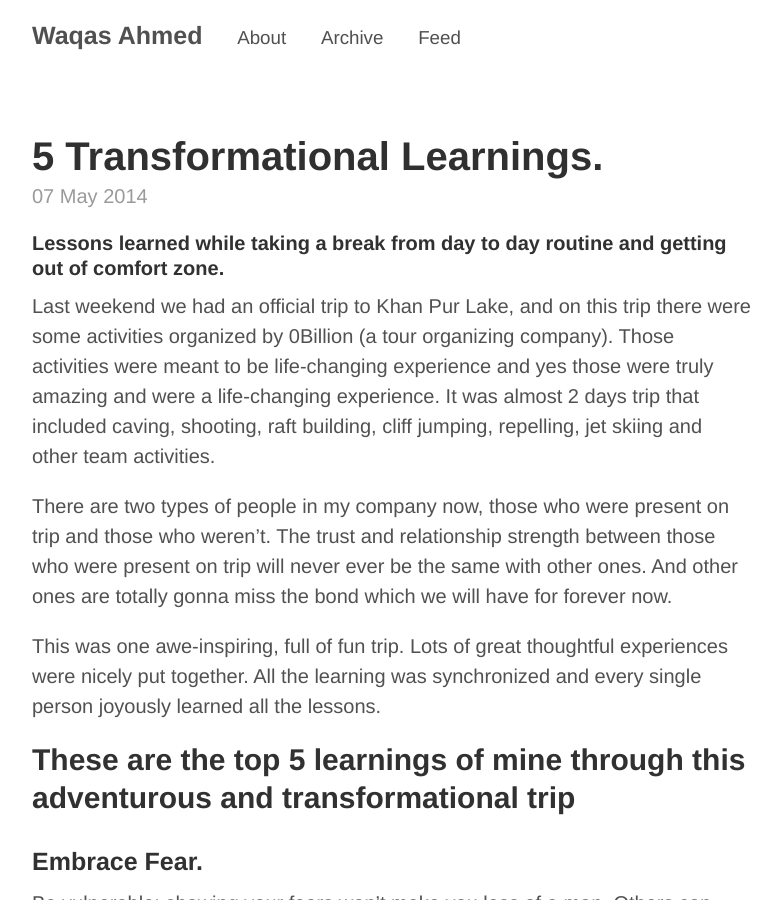
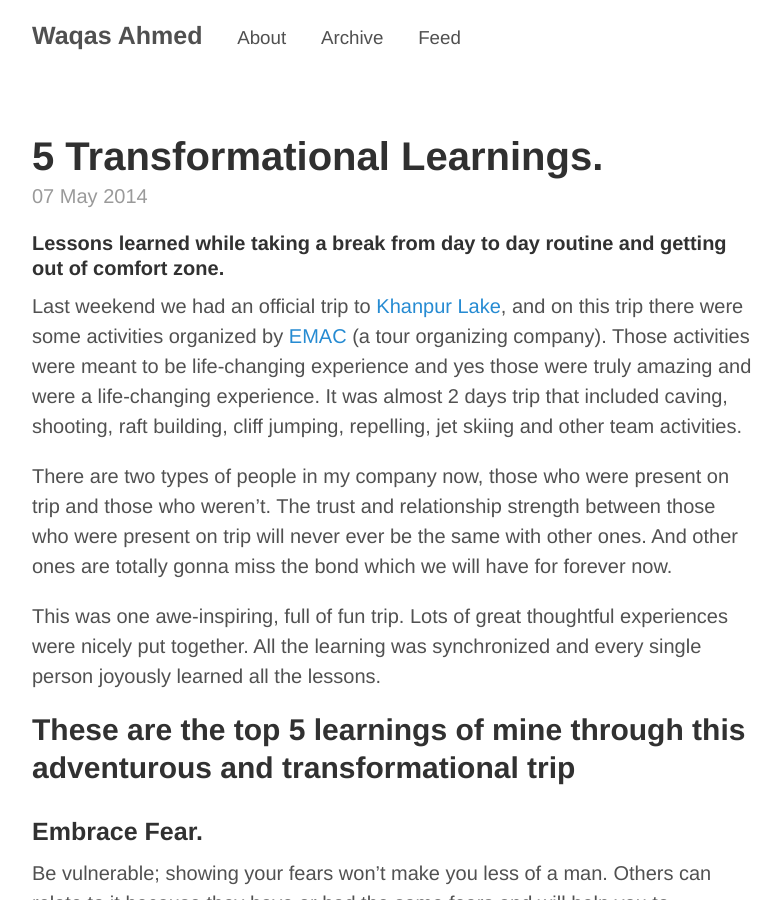
Before and after one commit to uberbinge/waah42.github.io, a Jekyll site: the page built from _posts/2014-5-7-5-transformational-lessons.md, in a window 1280 px wide and 900 px high. Shown: the whole window, without its empty margins (248-1029 px from the left). Built offline with Jekyll 4.4.1, drawn with Linux system fonts in a browser that asks for light colours; Markdown is read by kramdown in place of the engine named in the settings.

Commit message:
some refinings

```diff
--- a/_posts/2014-5-7-5-transformational-lessons.md
+++ b/_posts/2014-5-7-5-transformational-lessons.md
@@ -6,7 +6,7 @@ permalink: 5-Transformational-Learnings
 #####Lessons learned while taking a break from day to day routine and getting out of comfort zone.
 
 
-Last weekend we had an official trip to Khan Pur Lake, and on this trip there were some activities organized by 0Billion (a tour organizing company). Those activities were meant to be life-changing experience and yes those were truly amazing and were a life-changing experience. It was almost 2 days trip that included caving, shooting, raft building, cliff jumping, repelling, jet skiing and other team activities.
+Last weekend we had an official trip to <a href="https://www.google.com.pk/search?q=khan+pur+lake&rlz=1C5CHFA_enPK561PK561&es_sm=91&tbm=isch&tbo=u&source=univ&sa=X&ei=obVpU529C4iWPbLggOgH&ved=0CEAQsAQ&biw=1278&bih=649#q=khanpur+lake&spell=1&tbm=isch" target="_blank">Khanpur Lake</a>, and on this trip there were some activities organized by <a href="http://www.emac.pk" target="_blacnk">EMAC </a> (a tour organizing company). Those activities were meant to be life-changing experience and yes those were truly amazing and were a life-changing experience. It was almost 2 days trip that included caving, shooting, raft building, cliff jumping, repelling, jet skiing and other team activities.
 
 There are two types of people in my company now, those who were present on trip and those who weren’t. The trust and relationship strength between those who were present on trip will never ever be the same with other ones. And other ones are totally gonna miss the bond which we will have for forever now.
 
```
